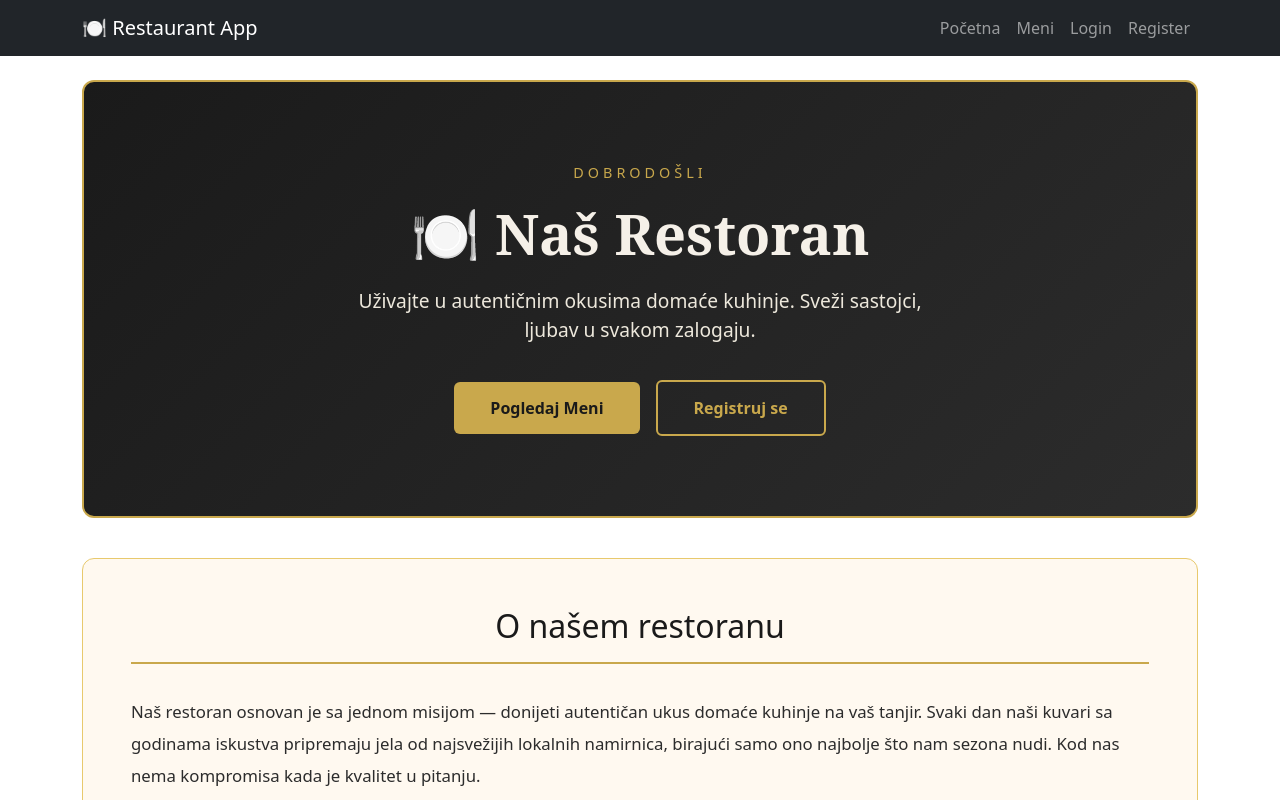
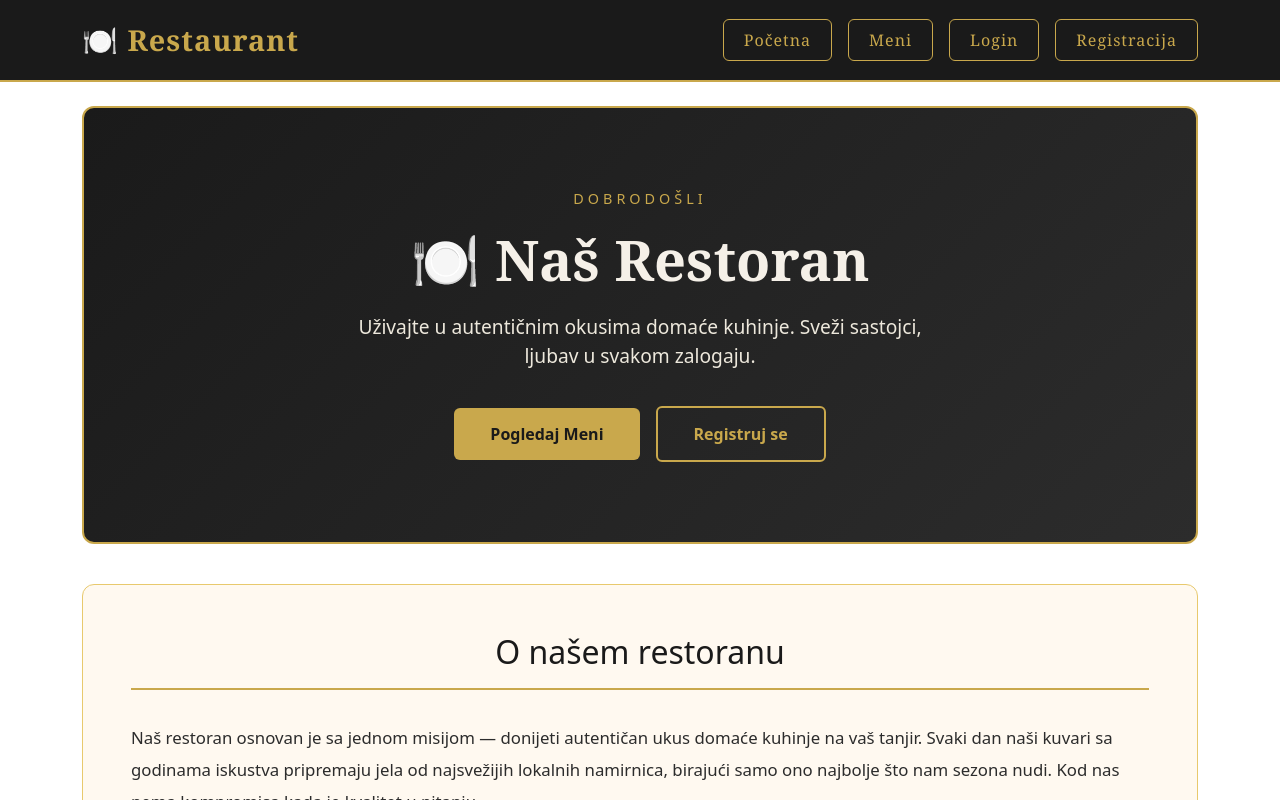
Before and after one commit to URIS-2025/uris-2025-26-project-assignment-restaurantteam, a React (Vite) app: page / in a window 1280 px wide. Shown: the top 800 px of the page. Built offline with nearby package versions, Linux system fonts and the light colour scheme.

Commit message:
Redesign - Navbar novi dizajn, zlatni okviri, hover efekti

```diff
--- a/src/components/Navbar.jsx
+++ b/src/components/Navbar.jsx
@@ -10,22 +10,56 @@ function Navbar() {
     navigate('/')
   }
 
+  const handleMouseEnter = (e) => {
+    e.target.style.backgroundColor = '#c9a84c'
+    e.target.style.color = '#1a1a1a'
+  }
+
+  const handleMouseLeave = (e) => {
+    e.target.style.backgroundColor = 'transparent'
+    e.target.style.color = '#c9a84c'
+  }
+
   return (
-    <nav className="navbar navbar-expand-lg navbar-dark bg-dark">
-      <div className="container">
-        <Link className="navbar-brand" to="/">🍽️ Restaurant App</Link>
-        <div className="navbar-nav ms-auto">
-          <Link className="nav-link" to="/">Početna</Link>
-          <Link className="nav-link" to="/menu">Meni</Link>
-          {token && <Link className="nav-link" to="/orders">Narudžbine</Link>}
-          {token && <Link className="nav-link" to="/reservations">Rezervacije</Link>}
+    <nav style={{
+      backgroundColor: '#1a1a1a',
+      borderBottom: '2px solid #c9a84c',
+      position: 'sticky',
+      top: 0,
+      zIndex: 1000
+    }}>
+      <div className="container d-flex justify-content-between align-items-center" style={{ height: '80px' }}>
+
+        {/* Logo */}
+        <Link to="/" style={{
+          color: '#c9a84c',
+          textDecoration: 'none',
+          fontSize: '1.8rem',
+          fontWeight: 'bold',
+          fontFamily: 'Georgia, serif',
+          letterSpacing: '1px'
+        }}>
+          🍽️ Restaurant
+        </Link>
+
+        {/* Links */}
+        <div className="d-flex align-items-center gap-3">
+          <NavLink to="/" label="Početna" onMouseEnter={handleMouseEnter} onMouseLeave={handleMouseLeave} />
+          <NavLink to="/menu" label="Meni" onMouseEnter={handleMouseEnter} onMouseLeave={handleMouseLeave} />
+          {token && <NavLink to="/orders" label="Narudžbine" onMouseEnter={handleMouseEnter} onMouseLeave={handleMouseLeave} />}
+          {token && <NavLink to="/reservations" label="Rezervacije" onMouseEnter={handleMouseEnter} onMouseLeave={handleMouseLeave} />}
           {token && role === 'ADMIN' && (
-            <Link className="nav-link" to="/users">Korisnici</Link>
+            <NavLink to="/users" label="Korisnici" onMouseEnter={handleMouseEnter} onMouseLeave={handleMouseLeave} />
           )}
-          {!token && <Link className="nav-link" to="/login">Login</Link>}
-          {!token && <Link className="nav-link" to="/register">Register</Link>}
+          {!token && <NavLink to="/login" label="Login" onMouseEnter={handleMouseEnter} onMouseLeave={handleMouseLeave} />}
+          {!token && <NavLink to="/register" label="Registracija" onMouseEnter={handleMouseEnter} onMouseLeave={handleMouseLeave} />}
           {token && (
-            <button className="btn btn-outline-light btn-sm ms-2" onClick={handleLogout}>
+            <button
+              onClick={handleLogout}
+              onMouseEnter={handleMouseEnter}
+              onMouseLeave={handleMouseLeave}
+              style={buttonStyle}
+            >
               Odjavi se
             </button>
           )}
@@ -35,4 +69,31 @@ function Navbar() {
   )
 }
 
+function NavLink({ to, label, onMouseEnter, onMouseLeave }) {
+  return (
+    <Link
+      to={to}
+      onMouseEnter={onMouseEnter}
+      onMouseLeave={onMouseLeave}
+      style={buttonStyle}
+    >
+      {label}
+    </Link>
+  )
+}
+
+const buttonStyle = {
+  color: '#c9a84c',
+  textDecoration: 'none',
+  fontSize: '1rem',
+  letterSpacing: '1px',
+  fontFamily: 'Georgia, serif',
+  border: '1px solid #c9a84c',
+  padding: '8px 20px',
+  borderRadius: '6px',
+  backgroundColor: 'transparent',
+  cursor: 'pointer',
+  transition: 'all 0.2s'
+}
+
 export default Navbar
```
